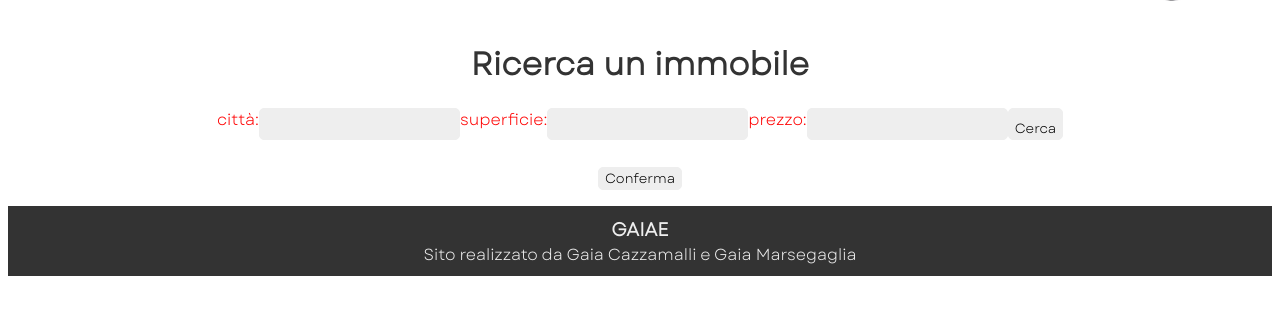
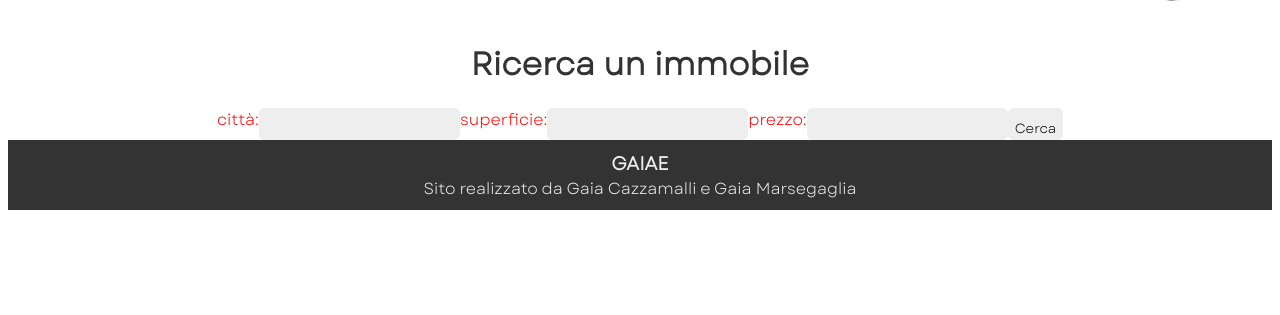
Before and after one commit to gaianour/gaiae2, a PHP site: page /pagine/cerca.php in a window 1280 px wide. Shown: the part 77-392 px from the top of the page. Run offline with PHP 8.4, Linux system fonts and the light colour scheme.

Commit message:
senza conferma

```diff
--- a/pagine/cerca.php
+++ b/pagine/cerca.php
@@ -129,7 +129,7 @@
 
 
                 ?>
-                <p style="text-align: center; padding-top: 10px"><input type="submit" value="Conferma"/></p>
+
         </form>
 
     </div>
```
